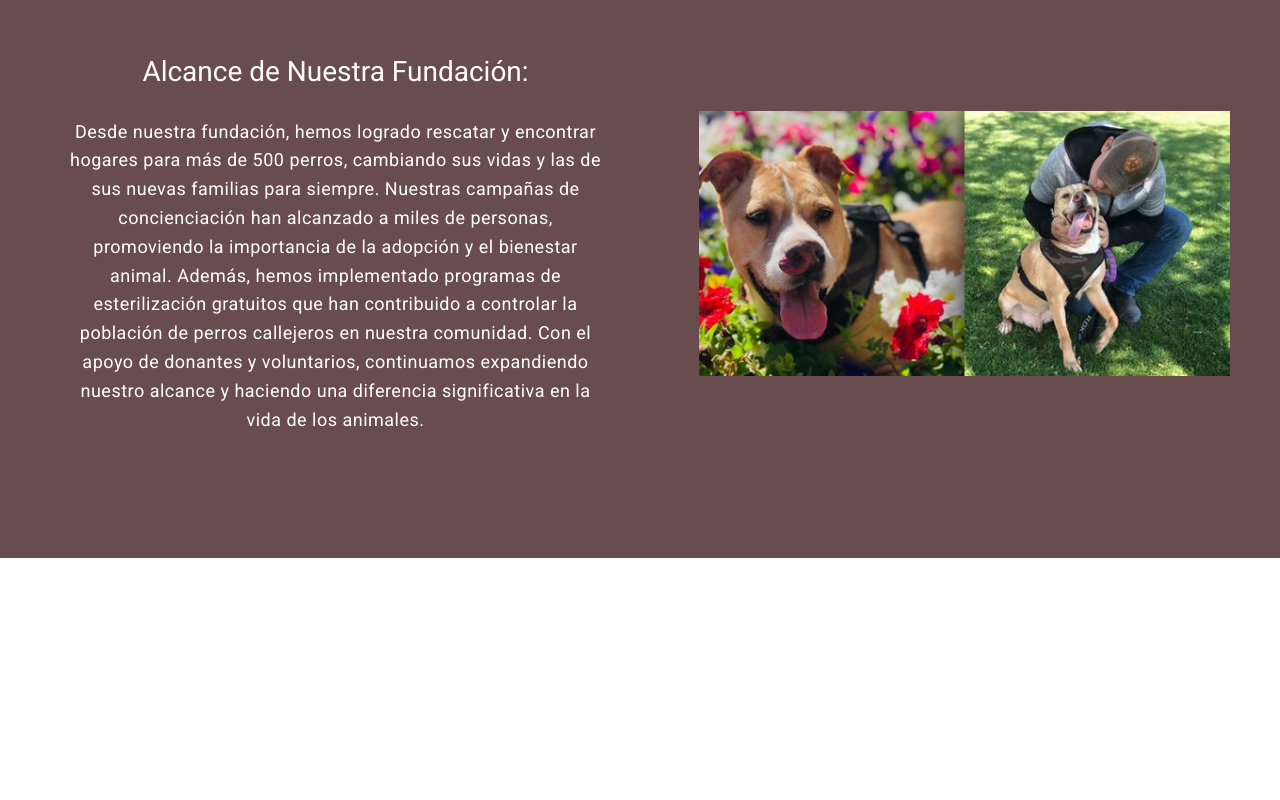
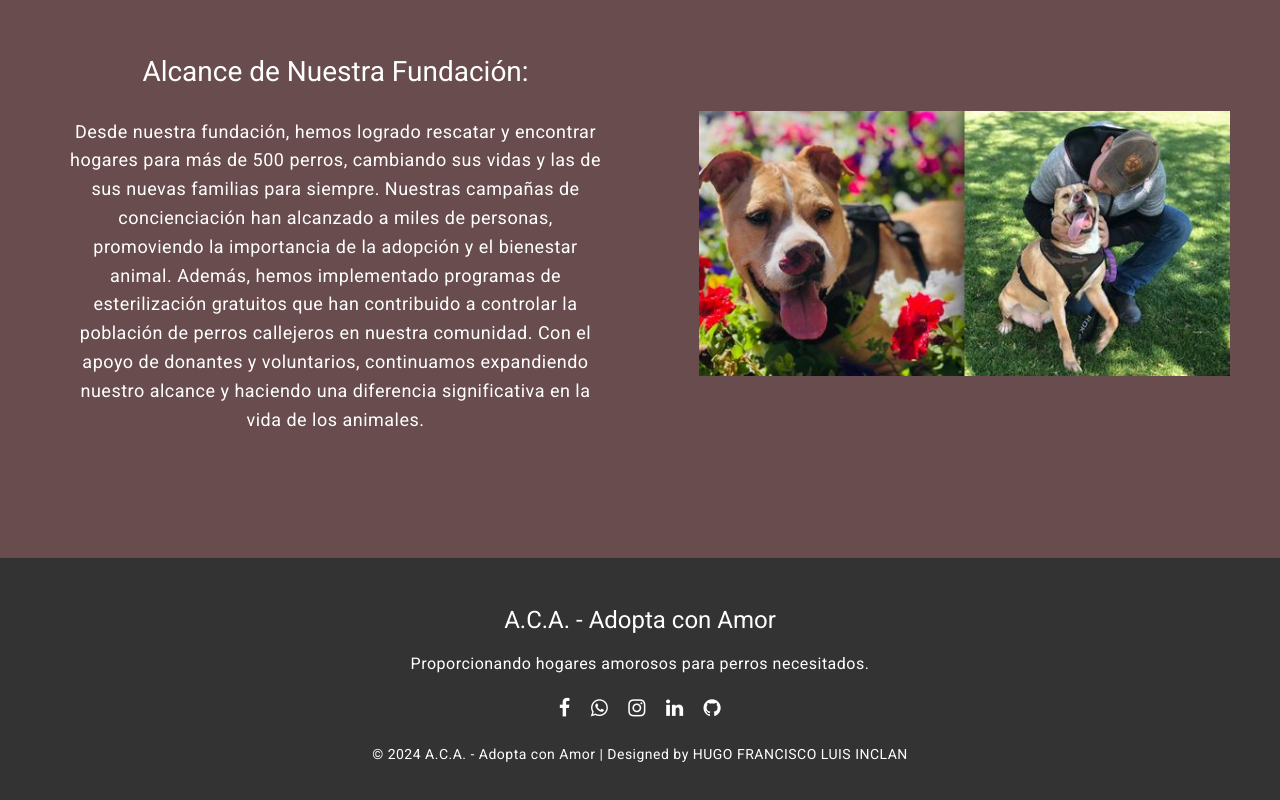
Before and after one commit to IDS-HUGO/LANDING-PAGE-EN-ANGULAR, an Angular app: page / in a window 1280 px wide. Shown: the part 1875-2675 px from the top of the page. Before the commit the page ends 2433 px from the top, so only its background shows below. Built offline with nearby package versions, Linux system fonts and the light colour scheme.

Commit message:
ADD FOOTER

```diff
--- a/src/app/app.component.html
+++ b/src/app/app.component.html
@@ -1,2 +1,3 @@
 <app-header></app-header>
 <app-home></app-home>
+<app-footer></app-footer>
--- /dev/null
+++ b/src/app/view1/footer/footer.component.css
@@ -0,0 +1,51 @@
+footer {
+    background: #333;
+    color: #fff;
+    padding: 40px 0;
+    text-align: center;
+  }
+
+  .footer-content {
+    max-width: 800px;
+    margin: 0 auto;
+  }
+
+  .footer-content h3 {
+    font-size: 24px;
+    margin-bottom: 10px;
+  }
+
+  .footer-content p {
+    font-size: 16px;
+    margin-bottom: 20px;
+  }
+
+  .socials {
+    list-style: none;
+    padding: 0;
+  }
+
+  .socials li {
+    display: inline-block;
+    margin: 0 10px;
+  }
+
+  .socials a {
+    color: #fff;
+    text-decoration: none;
+    font-size: 20px;
+    transition: color 0.3s;
+  }
+
+  .socials a:hover {
+    color: #007bff;
+  }
+
+  .footer-bottom {
+    margin-top: 20px;
+  }
+
+  .footer-bottom p {
+    font-size: 14px;
+    margin: 0;
+  }
--- /dev/null
+++ b/src/app/view1/footer/footer.component.html
@@ -0,0 +1,16 @@
+<footer>
+    <div class="footer-content">
+      <h3>A.C.A. - Adopta con Amor</h3>
+      <p>Proporcionando hogares amorosos para perros necesitados.</p>
+      <ul class="socials">
+        <li><a href="https://www.facebook.com/hugofrancisco.luisinclan.9?mibextid=ZbWKwL"><i class="fa fa-facebook"></i></a></li>
+        <li><a href="https://wa.me/qr/YAN4Y2H57ABKC1"><i class="fa fa-whatsapp"></i></a></li>
+        <li><a href="https://www.instagram.com/hugoluis_2005?igsh=MWt2bWZlMjNpejM1aQ=="><i class="fa fa-instagram"></i></a></li>
+        <li><a href="https://www.linkedin.com/in/luis-inclan-hugo-francisco-44b8b62a2"><i class="fa fa-linkedin"></i></a></li>
+        <li><a href="https://github.com/IDS-HUGO"><i class="fa fa-github"></i></a></li>
+      </ul>
+    </div>
+    <div class="footer-bottom">
+      <p>&copy; 2024 A.C.A. - Adopta con Amor | Designed by HUGO FRANCISCO LUIS INCLAN</p>
+    </div>
+  </footer>
--- a/src/app/view1/view1.module.ts
+++ b/src/app/view1/view1.module.ts
@@ -2,6 +2,7 @@ import { NgModule } from '@angular/core';
 import { CommonModule } from '@angular/common';
 import { HeaderComponent } from './header/header.component';
 import { HomeComponent } from './home/home.component';
+import { FooterComponent } from './footer/footer.component';
 
 
 
@@ -9,13 +10,15 @@ import { HomeComponent } from './home/home.component';
   declarations: [
     HeaderComponent,
     HomeComponent,
+    FooterComponent,
   ],
   imports: [
     CommonModule
   ],
   exports:[
     HeaderComponent,
-    HomeComponent
+    HomeComponent,
+    FooterComponent
   ]
 })
 export class VIEW1Module { }
--- a/src/index.html
+++ b/src/index.html
@@ -8,6 +8,7 @@
   <link rel="icon" type="image/x-icon" href="favicon.ico">
   <link href="https://fonts.googleapis.com/css2?family=Roboto:wght@300;400;500&display=swap" rel="stylesheet">
   <link href="https://fonts.googleapis.com/icon?family=Material+Icons" rel="stylesheet">
+  <link rel="stylesheet" href="https://cdnjs.cloudflare.com/ajax/libs/font-awesome/4.7.0/css/font-awesome.min.css">
 </head>
 <body class="mat-typography">
   <app-root></app-root>
```
Also changed, not shown: src/app/view1/footer/footer.component.ts (added, +10 -0 lines).
